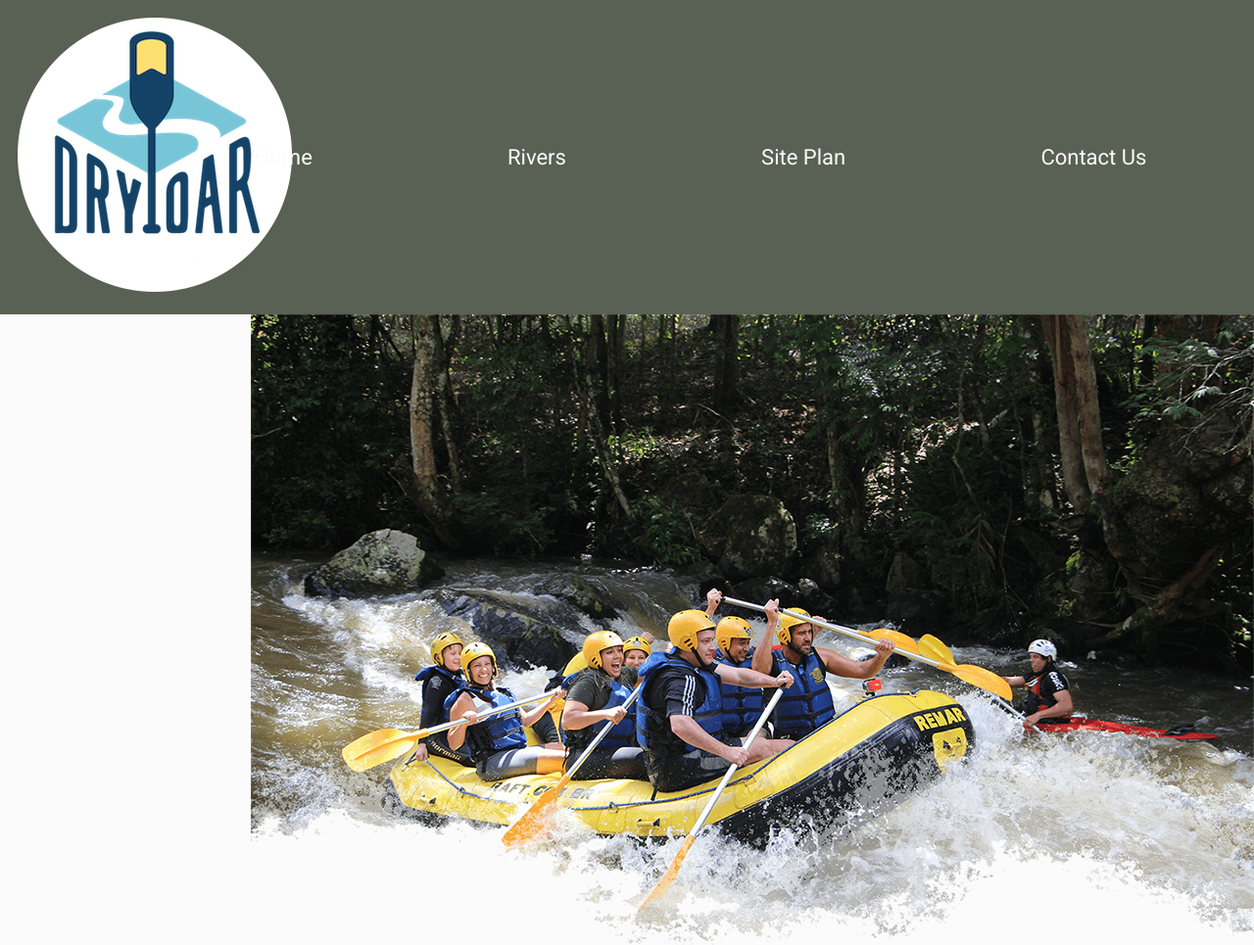
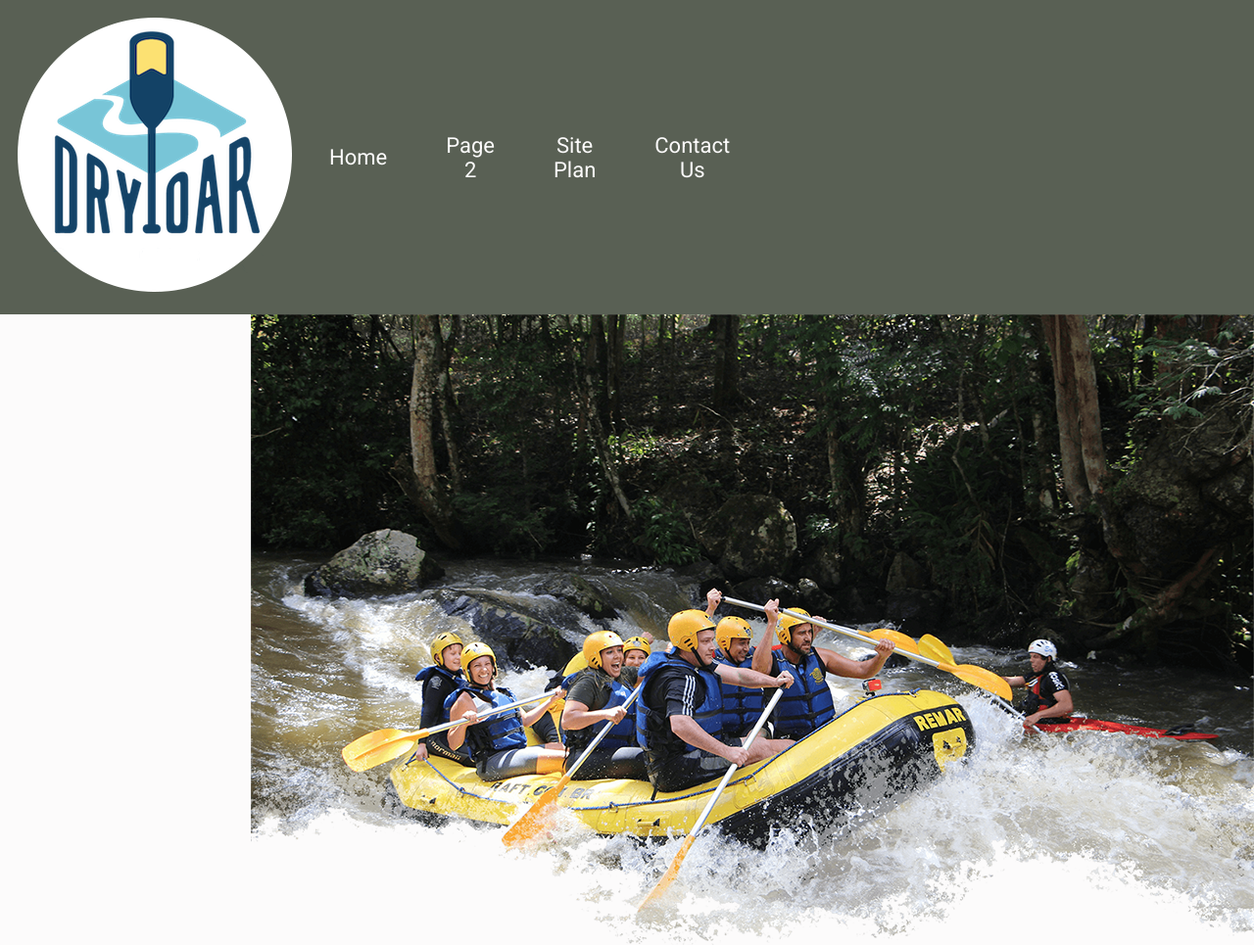
Before and after one commit to askette828/morecss, a plain HTML site: page index.html in a window 1280 px wide. Shown: the top 965 px of the page at 98% size. Drawn offline with Linux system fonts and the light colour scheme.

Commit message:
Update index.html

```diff
--- a/index.html
+++ b/index.html
@@ -1,25 +1,29 @@
+
 <!DOCTYPE html>
 <html lang="en">
 <head>
     <meta charset="UTF-8">
     <meta http-equiv="X-UA-Compatible" content="IE=edge">
     <meta name="viewport" content="width=device-width, initial-scale=1.0">
-    <link rel="icon" href="images/favicon.ico" type="image/x-icon"> <!-- Added favicon -->
+    <link rel="icon" href="images/favicon.ico" type="image/x-icon">
     <link rel="stylesheet" href="stlyles/site-plan-rafting.css">
-
-    <title>Dry Oar Boating - Whitewater Rafting Vacations</title> <!-- Updated title -->
+    <title>Dry Oar Boating - Whitewater Rafting Vacations</title>
 </head>
 <body>
+    <div id="content">
         <header>
+            <div class="logo-navbar">
             <a id="logo_link" href="index.html">
                 <img class="logo" src="images/logo.png" alt="Dry Oar Logo">
             </a>
             <nav>
-            <a class="nav_link" href="index.html" aria-label="Go to Home">Home</a>
-            <a class="nav_link" href="rivers.html" aria-label="Rivers">Rivers</a>
-            <a class="nav_link" href="site-plan-rafting.html" aria-label="View Site Plan">Site Plan</a>
-            <a class="nav_link" href="contactus.html" aria-label="Contact Us">Contact Us</a>
+                <a href="index.html" aria-label="Go to Home">Home</a>
+                <a href="page2.html" aria-label="Navigate to Page 2">Page 2</a>
+                <a href="site-plan-rafting.html" aria-label="View Site Plan">Site Plan</a>
+                <a href="contactus.html" aria-label="Contact Us">Contact Us</a>
             </nav>
+        </div>
+
         </header>
 
         <div id="hero">
@@ -30,7 +34,7 @@
                 <h1 class="home-title">Have An Adventure</h1>
                 <h4>Make Memories with Dry Oar</h4>
                 <div class="button-box">
-                <a class="book" href="contactus.html">Reserve Your Spot Now</a> <!-- Updated button text -->
+                    <a class="book" href="contactus.html">Reserve Your Spot Now</a>
                 </div>
             </section>
         </div>
@@ -76,5 +80,6 @@
                 </a>
             </div>
         </footer>
+    </div>
 </body>
 </html>
```
Lines whose indentation alone changed are shown as unchanged.
